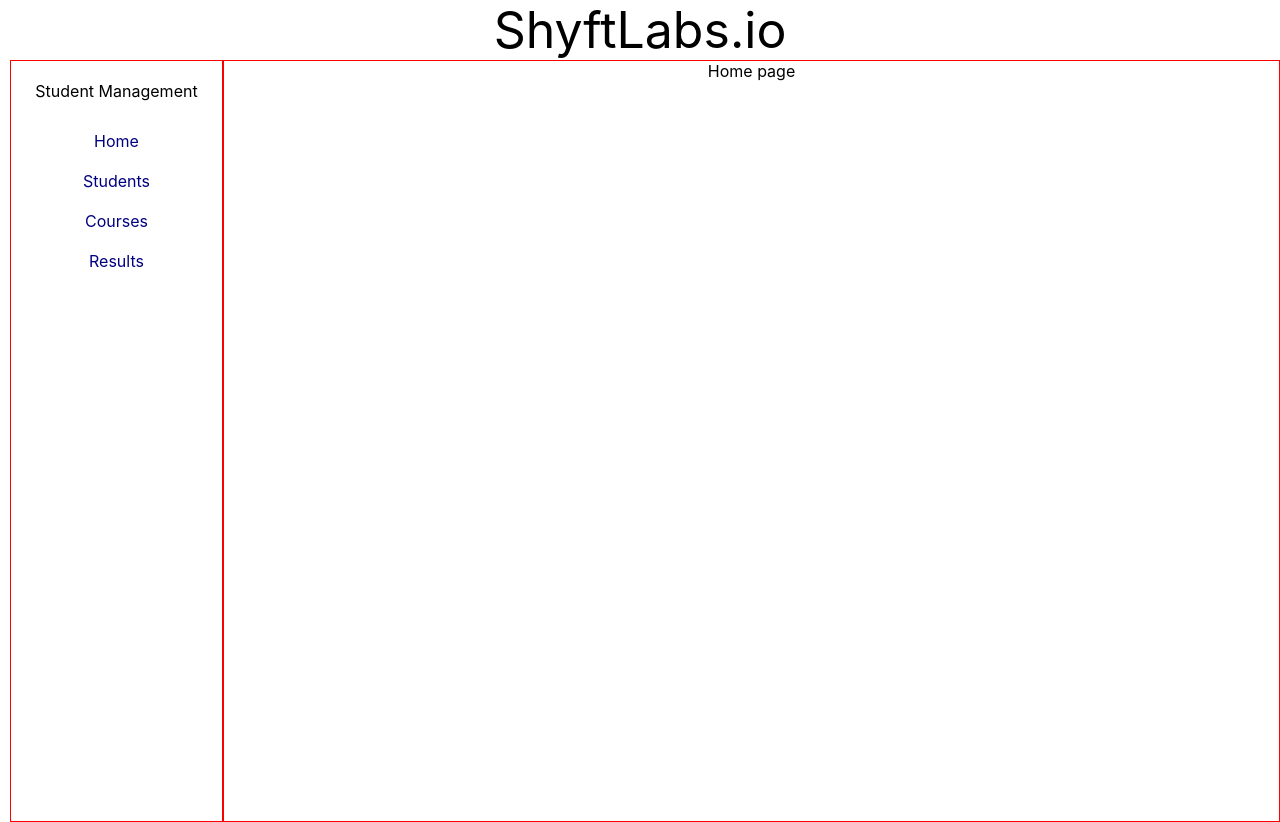
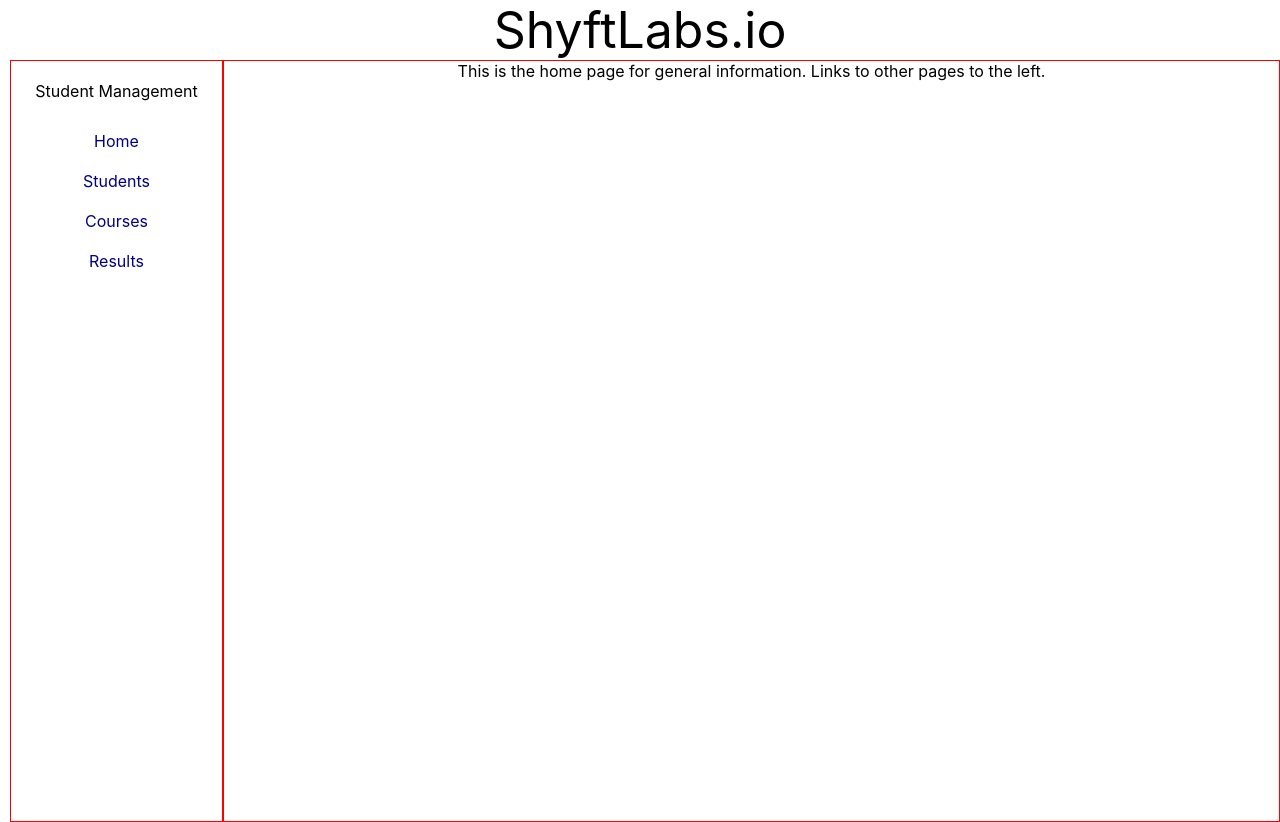
Before and after one commit to cdn-bsct/tech-assessment-shyftlabs, a React (Create React App) app in the folder student-management/: page / in a window 1280 px wide. Built offline with nearby package versions, Linux system fonts and the light colour scheme.

Commit message:
date validation completed

```diff
--- a/student-management/src/pages/home/home.js
+++ b/student-management/src/pages/home/home.js
@@ -1,9 +1,12 @@
 import React from "react";
-
+import { Link } from "../../components/link/link";
 export default function Home() {
   return (
     <>
-      <div>Home page</div>
+      <div>
+        This is the home page for general information. Links to other pages to
+        the left.
+      </div>
     </>
   );
 }
--- a/student-management/src/pages/students/students.js
+++ b/student-management/src/pages/students/students.js
@@ -6,7 +6,7 @@
   const [students, setStudents] = useState([]);
   const [newStudent, setNewStudent] = useState(false);
   const [error, setError] = useState();
-  const [dateError, setDateError] = useState(false);
+  const [dateError, setDateError] = useState(true);
   const [firstName, setFirstName] = useState("");
   const [familyName, setFamilyName] = useState("");
   const [dateOfBirth, setDateOfBirth] = useState("");
@@ -24,10 +24,17 @@
     if (e.target.name === "firstName") setFirstName(e.target.value);
     if (e.target.name === "familyName") setFamilyName(e.target.value);
     if (e.target.name === "dateOfBirth") {
-      setDateError(false);
-      setDateOfBirth(e.target.value);
-    } else {
-      setDateError(true);
+      let d = new Date(Date.now());
+      let currentYear = d.getFullYear();
+      let date = new Date(e.target.value);
+      let result = currentYear - date.getFullYear();
+      if (result >= 10) {
+        setDateError(false);
+        setDateOfBirth(e.target.value);
+      } else {
+        setDateError(true);
+        alert("child must be 10 years old");
+      }
     }
   }
 
```
